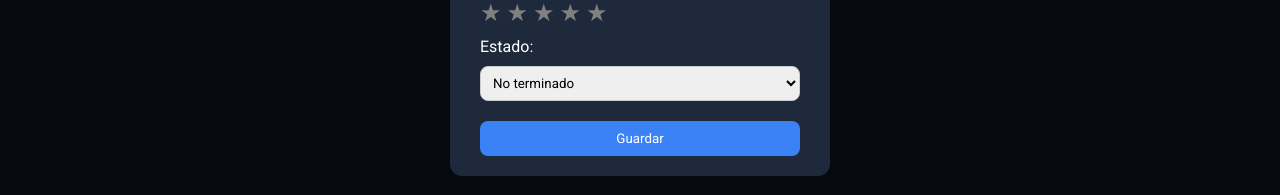
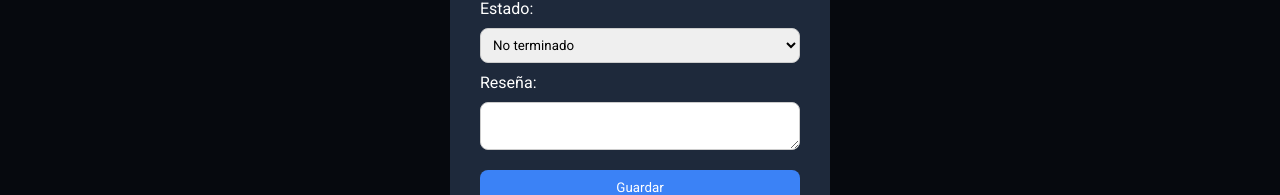
Before and after one commit to VictorSogamosoWW/GT-Frontend, a React (Vite) app: page / in a window 1280 px wide. Both pictures are taken after a click on the button "╋ Agregar Juego". Shown: the part 546-741 px from the top of the page. Built offline with nearby package versions, Linux system fonts and the light colour scheme; no server answers.

Commit message:
Ajuste en estilos

```diff
--- a/index.html
+++ b/index.html
@@ -2,7 +2,7 @@
 <html lang="en">
   <head>
     <meta charset="UTF-8" />
-    <link rel="icon" type="image/svg+xml" href="/public/imagenes/logo.jpg" />
+    <link rel="icon" type="image/svg+xml" href="/imagenes/logo.jpg" />
     <meta name="viewport" content="width=device-width, initial-scale=1.0" />
     <title>Game Tracker WW</title>
   </head>
--- a/src/components/juegos/CrearJuego.jsx
+++ b/src/components/juegos/CrearJuego.jsx
@@ -10,7 +10,8 @@ export function CrearJuego({ onCerrar, onCreando, juegoInicial }) {
         status: false,
         hoursPlayed: 0,
         rating: 0,
-        imagen: ""
+        imagen: "",
+        review: ""
     });
 
     useEffect(() => {
@@ -87,6 +88,8 @@ export function CrearJuego({ onCerrar, onCreando, juegoInicial }) {
                         <option value="true">Terminado</option>
                     </select>
 
+                    <label>Reseña:</label>
+                    <textarea name="review" value={nuevoJuego.review || ""} onChange={actualizarValor} />
                     <button type="submit" className="btn-guardar">Guardar</button>
                 </form>
 
--- a/src/components/juegos/JuegosMaganer.jsx
+++ b/src/components/juegos/JuegosMaganer.jsx
@@ -52,6 +52,7 @@ export function JuegosManager(){
         setModoEdicion(true);
         setJuegoEditando(juego);
         setMostrarForm(true);
+        setTarjetaExpandida(null);
     }
 
     async function eliminar(id){
--- a/src/components/juegos/TarjetaJuego.jsx
+++ b/src/components/juegos/TarjetaJuego.jsx
@@ -33,6 +33,7 @@ export function TarjetaJuego({juego, onEditar, onEliminar, isExpanded, toggleExp
 
             {isExpanded && (
                 <div className='comentarios_expandida' onClick={(e)=> e.stopPropagation()}>
+                    <p>Reseña: {juego.review}</p>
                     <button className="cerrar" onClick={toggleExpand}>X</button>
                     <Comentarios idGame={juego._id} />
                 </div>
--- a/src/styles/CrearJuego.css
+++ b/src/styles/CrearJuego.css
@@ -24,6 +24,8 @@ h2 {
     width: 380px;
     position: relative;
     animation: aparecer 0.2s ease-out;
+    max-height: 90%;
+    overflow-y: auto;
 }
 
 
@@ -54,7 +56,8 @@ h2 {
 }
 
 .modal-content input,
-.modal-content select {
+.modal-content select,
+.modal-content textarea{
     padding: 8px;
     border-radius: 8px;
     border: 1px solid #ccc;
@@ -73,3 +76,9 @@ h2 {
 .btn-guardar:hover {
     background: #1D4ED8;
 }
+
+textarea{
+    padding: 8px;
+    border-radius: 8px;
+    border: 1px solid #ccc;
+}
```
